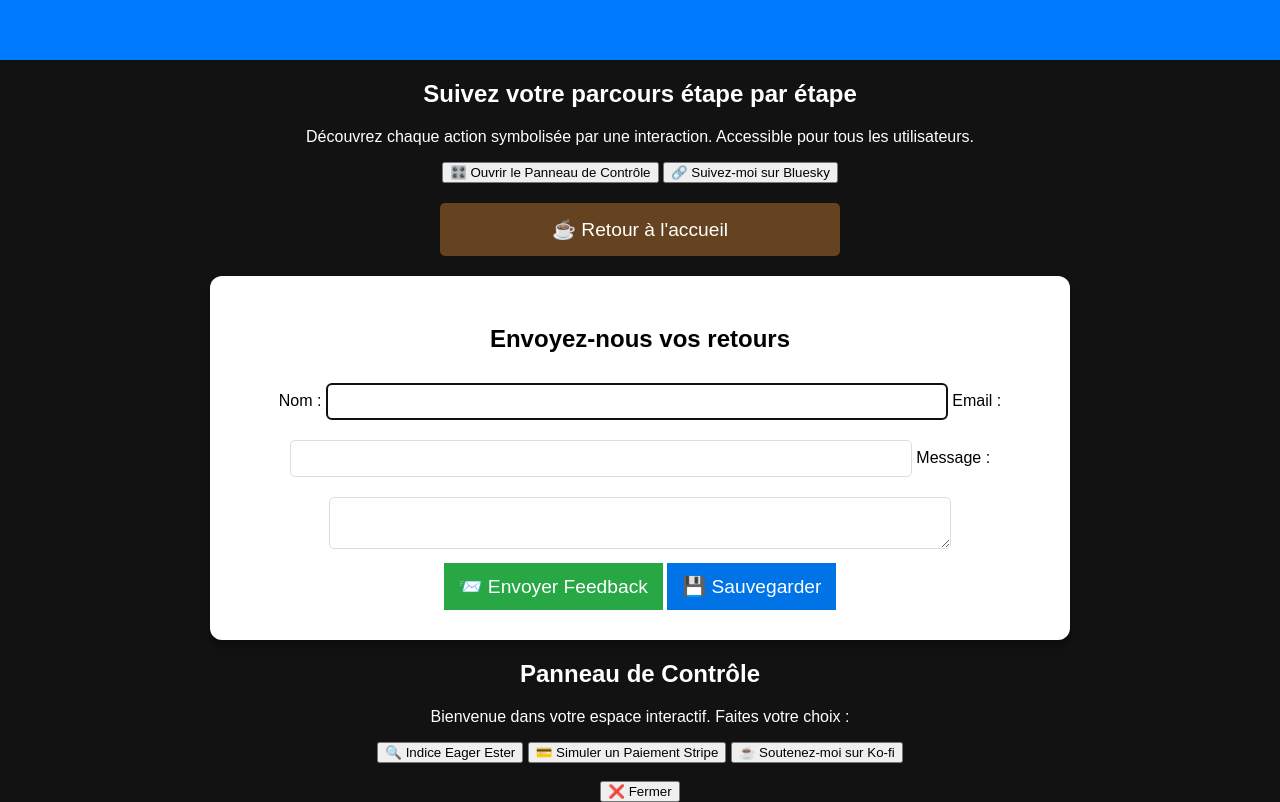
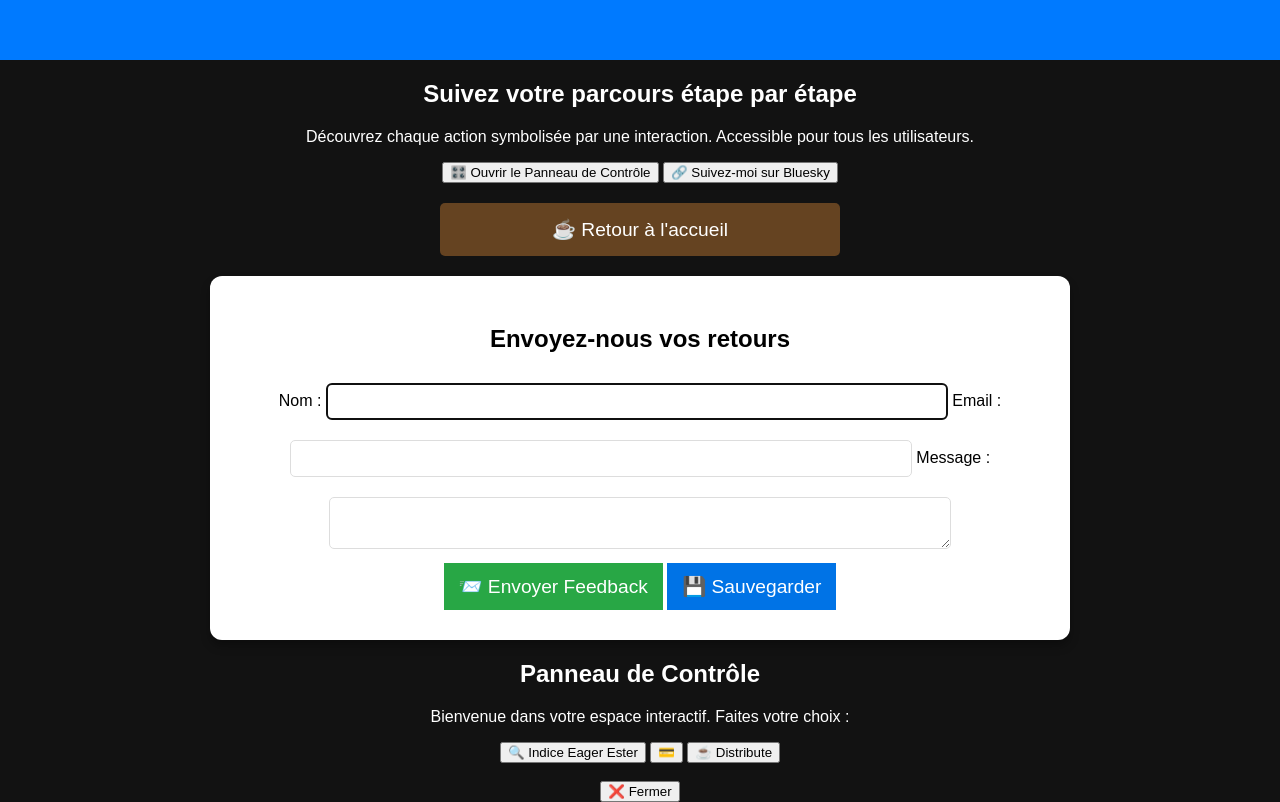
Before and after one commit to Kvnbbg/suivi-table-ronde, a plain HTML site: page bubbleRoom.html in a window 1280 px wide. Shown: the part 140-942 px from the top of the page. Drawn offline with Linux system fonts and the light colour scheme.

Commit message:
Update bubbleRoom.html

```diff
--- a/bubbleRoom.html
+++ b/bubbleRoom.html
@@ -53,8 +53,8 @@
             <p>Bienvenue dans votre espace interactif. Faites votre choix :</p>
 
             <button class="option-btn" onclick="window.open('https://kvnbbg.my.canva.site/eager-ester', '_blank')">🔍 Indice Eager Ester</button>
-            <button class="option-btn" onclick="focusNotepad()">💳 Simuler un Paiement Stripe</button>
-            <button class="option-btn" onclick="window.open('https://ko-fi.com/kevinmarville', '_blank')">☕ Soutenez-moi sur Ko‑fi</button>
+            <button class="option-btn" onclick="focusNotepad()">💳</button>
+            <button class="option-btn" onclick="window.open('waterRoom.html', '_blank')">☕ Distribute</button>
 
             <br><br>
             <button class="option-btn close-btn" onclick="closeMasterModal()">❌ Fermer</button>
```
